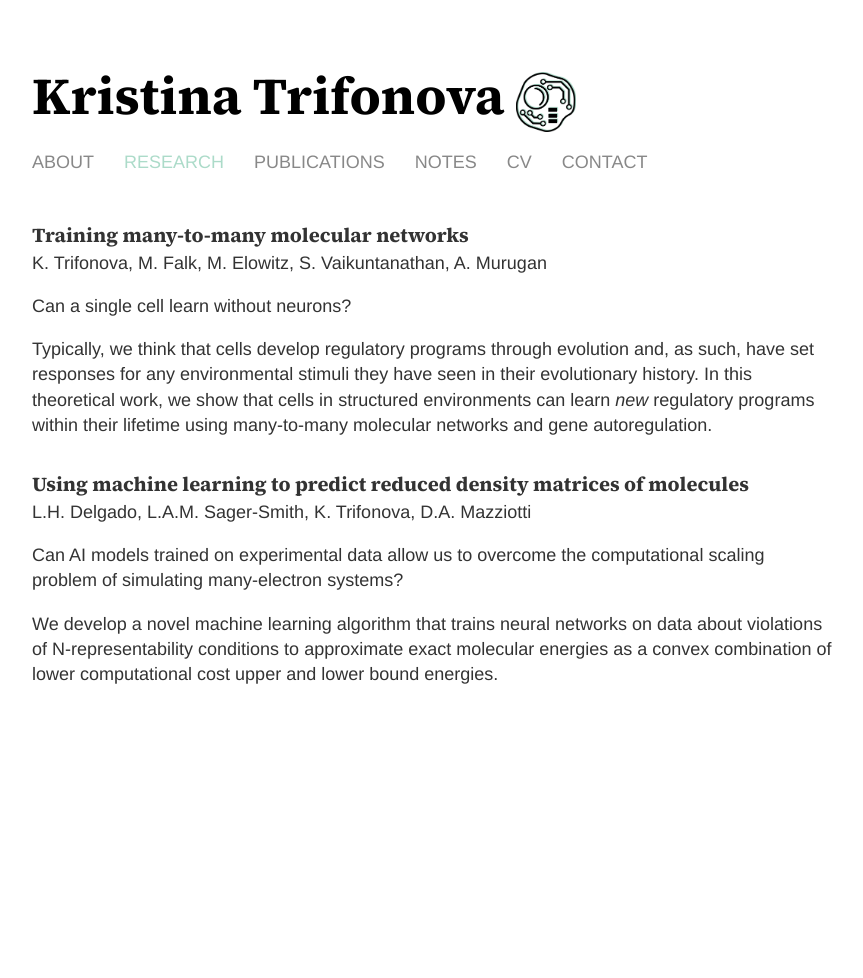
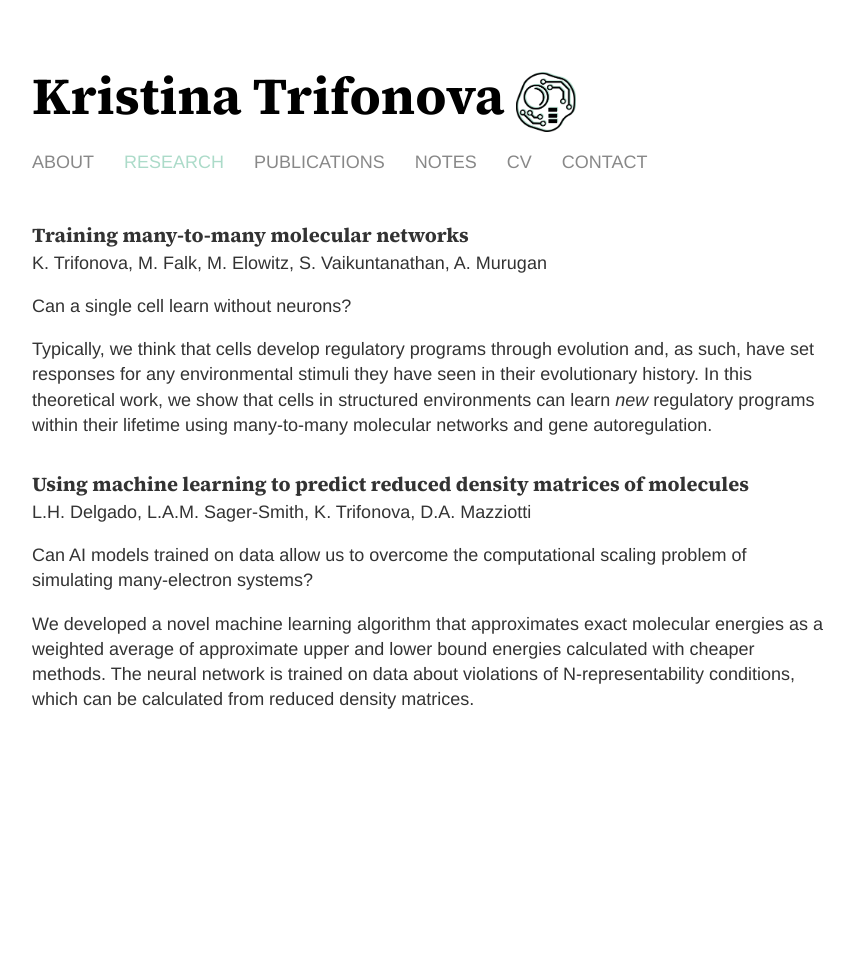
Before and after one commit to k-trifonova/k-trifonova.github.io, a Jekyll site: the page built from research/index.html, in a window 1280 px wide. Shown: the whole page, without its empty margins (208-1071 px from the left). Built offline with Jekyll 4.4.1, drawn with Linux system fonts in a browser that asks for light colours.

Commit message:
updated mazziotti group research description

```diff
--- a/research/index.html
+++ b/research/index.html
@@ -20,8 +20,8 @@ title: Kristina Trifonova | Research
 		<br>
 		<h2>Using machine learning to predict reduced density matrices of molecules</h2>
 		<p>L.H. Delgado, L.A.M. Sager-Smith, K. Trifonova, D.A. Mazziotti</p>
-		<p>Can AI models trained on experimental data allow us to overcome the computational scaling problem of simulating many-electron systems? </p>
-		<p>We develop a novel machine learning algorithm that trains neural networks on data about violations of N-representability conditions to approximate exact molecular energies as a convex combination of lower computational cost upper and lower bound energies.</p>
+		<p>Can AI models trained on data allow us to overcome the computational scaling problem of simulating many-electron systems? </p>
+		<p>We developed a novel machine learning algorithm that approximates exact molecular energies as a weighted average of approximate upper and lower bound energies calculated with cheaper methods. The neural network is trained on data about violations of N-representability conditions, which can be calculated from reduced density matrices.</p>
 		<br>
 		<!--<p><strong>Studying electron bifurcation in hydrogenase enzymes</strong></p>-->
 		<!--<p>Description.</p>-->
```
